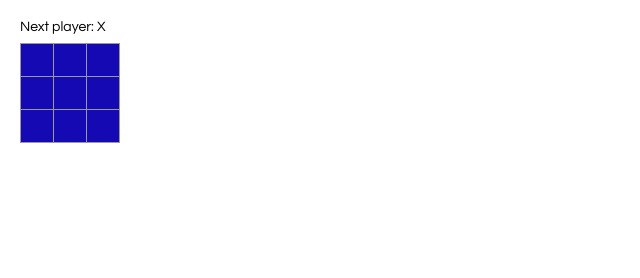
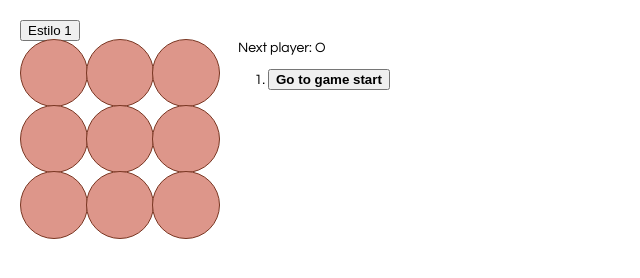
Before and after one commit to oemc/ProgamacionWeb, a React app in the folder Lab 0/app/: page / in a window 1280 px wide. Shown: the whole page, without its empty margins (0-640 px from the left). Built offline with nearby package versions, Linux system fonts and the light colour scheme.

Commit message:
Prueba CSS

```diff
--- a/Lab 0/app/public/index.html
+++ b/Lab 0/app/public/index.html
@@ -2,39 +2,19 @@
 <html lang="en">
   <head>
     <meta charset="utf-8">
+    <meta name="description" content="repaso HTML, JS, CSS">
+    <meta name="keywords" content="HTML, JavaScrpt, CSS, Web, Totito, Tic-Tac-Toe">
+    <meta name="author" content="Oscar Morales">
     <meta name="viewport" content="width=device-width, initial-scale=1, shrink-to-fit=no">
     <meta name="theme-color" content="#000000">
-    <!--
-      manifest.json provides metadata used when your web app is added to the
-      homescreen on Android. See https://developers.google.com/web/fundamentals/engage-and-retain/web-app-manifest/
-    -->
     <link rel="manifest" href="%PUBLIC_URL%/manifest.json">
     <link rel="shortcut icon" href="%PUBLIC_URL%/favicon.ico">
-    <!--
-      Notice the use of %PUBLIC_URL% in the tags above.
-      It will be replaced with the URL of the `public` folder during the build.
-      Only files inside the `public` folder can be referenced from the HTML.
-
-      Unlike "/favicon.ico" or "favicon.ico", "%PUBLIC_URL%/favicon.ico" will
-      work correctly both with client-side routing and a non-root public URL.
-      Learn how to configure a non-root public URL by running `npm run build`.
-    -->
-    <title>React App</title>
+    <title>Lab 0 - Oscar Morales</title>
   </head>
   <body>
     <noscript>
       You need to enable JavaScript to run this app.
     </noscript>
     <div id="root"></div>
-    <!--
-      This HTML file is a template.
-      If you open it directly in the browser, you will see an empty page.
-
-      You can add webfonts, meta tags, or analytics to this file.
-      The build step will place the bundled scripts into the <body> tag.
-
-      To begin the development, run `npm start` or `yarn start`.
-      To create a production bundle, use `npm run build` or `yarn build`.
-    -->
   </body>
 </html>
--- a/Lab 0/app/src/index.css
+++ b/Lab 0/app/src/index.css
@@ -18,18 +18,34 @@ body {
   }
 
   .square {
-    background: rgb(20, 9, 179);
-    border: 1px solid #999;
+    background: rgb(143, 138, 221);
+    border: 1px solid rgb(34, 40, 121);
     float: left;
-    font-size: 24px;
+    font-size: 48px;
     font-weight: bold;
-    line-height: 34px;
-    height: 34px;
-    margin-right: -1px;
-    margin-top: -1px;
+    line-height: 68px;
+    height: 68px;
+    margin-right: -2px;
+    margin-top: -2px;
     padding: 0;
     text-align: center;
-    width: 34px;
+    width: 68px;
+  }
+
+  .circle {
+    background: rgb(221, 150, 138);
+    border: 1px solid rgb(121, 54, 34);
+    float: left;
+    font-size: 48px;
+    font-weight: bold;
+    line-height: 68px;
+    height: 68px;
+    margin-right: -2px;
+    margin-top: -2px;
+    padding: 0;
+    text-align: center;
+    width: 68px;
+    border-radius: 34px;
   }
 
   .square:focus {
--- a/Lab 0/app/src/index.js
+++ b/Lab 0/app/src/index.js
@@ -2,10 +2,18 @@ import React from 'react';
 import ReactDOM from 'react-dom';
 import './index.css';
 
+class StyleButton extends React.Component{
+    render(){
+        return(
+            <button>Estilo 1</button>
+        )
+    }
+}
+
 function Square(props) {
     return(
         <button
-            className="square"
+            className="circle"
             onClick={props.onClick}
         >
             {props.value}
@@ -14,46 +22,18 @@ function Square(props) {
 }
 
 class Board extends React.Component {
-    constructor(props) {
-        super(props);
-        this.state = {
-            squares: Array(9).fill(null),
-            xIsNext: true
-        };
-    }
-
-    handleClick(i){
-        const squares = this.state.squares.slice();
-        if (calculateWinner(squares) || squares[i]){
-            return;
-        }
-        squares[i] = this.state.xIsNext ? 'X' : 'O';
-        this.setState({
-            squares: squares,
-            xIsNext:!this.state.xIsNext
-        });
-    }
-
     renderSquare(i) {
       return (
         <Square
-            value={this.state.squares[i]}
-            onClick={() => this.handleClick(i)}
+            value={this.props.squares[i]}
+            onClick={() => this.props.onClick(i)}
         />
       );
     }
 
     render() {
-        const winner = calculateWinner(this.state.squares);
-        let status;
-        if (winner){
-            status = 'Winner: ' + winner;
-        } else {
-            status = 'Next player: ' + (this.state.xIsNext ? 'X' : 'O');
-        }
         return (
             <div>
-                <div className="status">{status}</div>
                 <div className="board-row">
                     {this.renderSquare(0)}
                     {this.renderSquare(1)}
@@ -75,15 +55,77 @@ function Square(props) {
 }
 
 class Game extends React.Component {
+    constructor(props) {
+        super(props);
+        this.state = {
+            history: [{
+                squares: Array(9).fill(null)
+            }],
+            stepNumber: 0,
+            XIsNext: true
+        }
+    }
+
+    handleClick(i){
+        const history = this.state.history.slice(0, this.state.stepNumber + 1);
+        const current = history[history.length-1];
+        const squares = current.squares.slice();
+        if (calculateWinner(squares) || squares[i]){
+            return;
+        }
+        squares[i] = this.state.xIsNext ? 'X' : 'O';
+        this.setState({
+            history: history.concat([{
+                squares: squares
+            }]),
+            stepNumber: history.length,
+            xIsNext:!this.state.xIsNext
+        });
+    }
+
+    jumpTo(step){
+        this.setState({
+            stepNumber:step,
+            xIsNext: (step % 2) === 0,
+        })
+    }
+
     render() {
+        const history = this.state.history;
+        const stepNumber = this.state.stepNumber;
+        const current = history[stepNumber];
+        const winner = calculateWinner(current.squares);
+        const moves = history.map((step, move) => {
+            let desc = move ? 'Go to move # ' + move : 'Go to game start';
+            if (move === stepNumber){
+                desc = (<b>{desc}</b>);
+            }
             return (
+                <li key = {move}>
+                    <button onClick= {() => this.jumpTo(move)}>{desc}</button>
+                </li>
+                );
+        });
+        let status;
+        if (winner){
+            status = 'Winner: ' + winner;
+        } else {
+            status = 'Next player: ' + (this.state.xIsNext ? 'X' : 'O');
+        }
+        return (
+            <div className="options">
+            <StyleButton/>
             <div className="game">
             <div className="game-board">
-            <Board />
+                <Board
+                    squares={current.squares}
+                    onClick={(i) => this.handleClick(i)}
+                />
             </div>
             <div className="game-info">
-            <div>{/* status */}</div>
-            <ol>{/* TODO */}</ol>
+                <div>{status}</div>
+                <ol>{moves}</ol>
+            </div>
             </div>
             </div>
         );
```
Also changed, not shown: Lab 0/app/public/manifest.json. Lines whose indentation alone changed are shown as unchanged.
